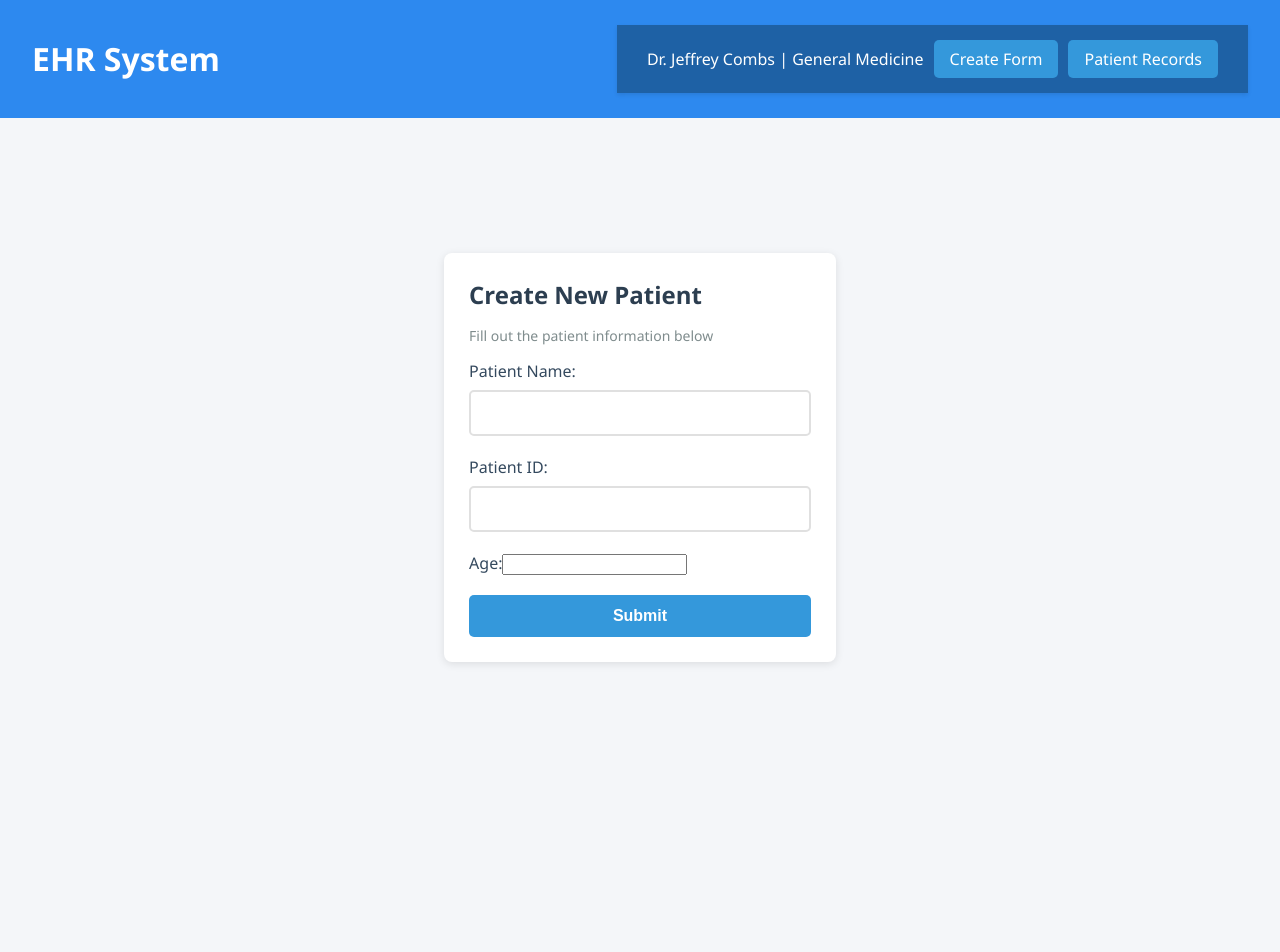
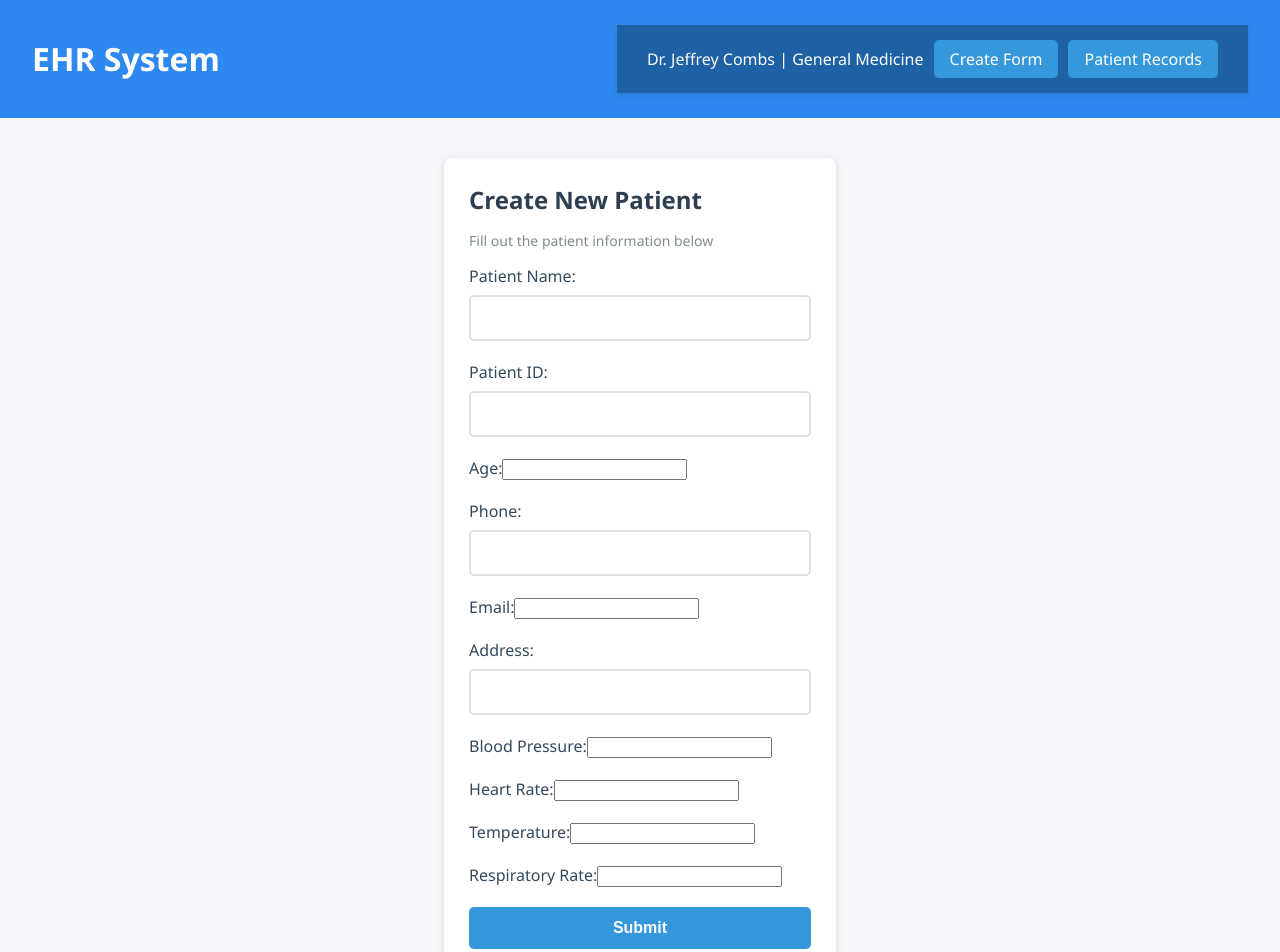
Before and after one commit to WeihaoWu30/hackrpi-2025, a React (Create React App) app in the folder frontend/: page /form in a window 1280 px wide. Shown: the top 952 px of the page. Before the commit the page ends 800 px from the top, so only its background shows below. Built offline with nearby package versions, Linux system fonts and the light colour scheme.

Commit message:
deleted json

```diff
--- a/frontend/src/Components/Form.js
+++ b/frontend/src/Components/Form.js
@@ -1,17 +1,24 @@
-import { useState } from 'react';
+import { useState } from "react";
 
 function Form({ children }) {
   const [formData, setFormData] = useState({
     patientName: "",
     patientId: "",
-    age: ""
+    age: "",
+    phone: "",
+    email: "",
+    address: " ",
+    pressure:"",
+    heartrate:"",
+    temp:"",
+    resprate:"",
   });
 
   const handleChange = (event) => {
     const { name, value } = event.target;
-    setFormData(prevData => ({
+    setFormData((prevData) => ({
       ...prevData,
-      [name]: value
+      [name]: value,
     }));
   };
 
@@ -55,6 +62,76 @@ function Form({ children }) {
         />
       </label>
 
+      <label>
+        Phone:
+        <input
+          type="text"
+          name="phone"
+          value={formData.phone}
+          onChange={handleChange}
+        />
+      </label>
+
+      <label>
+        Email:
+        <input
+          type="email"
+          name="email"
+          value={formData.email}
+          onChange={handleChange}
+        />
+      </label>
+
+      <label>
+        Address:
+        <input
+          type="text"
+          name="address"
+          value={formData.address}
+          onChange={handleChange}
+        />
+      </label>
+
+      <label>
+        Blood Pressure:
+        <input
+          type="number"
+          name="pressure"
+          value={formData.pressure}
+          onChange={handleChange}
+        />
+      </label>
+
+      <label>
+        Heart Rate:
+        <input
+          type="number"
+          name="heartrate"
+          value={formData.heartrate}
+          onChange={handleChange}
+        />
+      </label>
+
+      <label>
+        Temperature:
+        <input
+          type="number"
+          name="temp"
+          value={formData.temp}
+          onChange={handleChange}
+        />
+      </label>
+
+      <label>
+        Respiratory Rate:
+        <input
+          type="number"
+          name="resprate"
+          value={formData.resprate}
+          onChange={handleChange}
+        />
+      </label>
+
       <button type="submit">Submit</button>
     </form>
   );
--- a/frontend/src/Components/TableCard.js
+++ b/frontend/src/Components/TableCard.js
@@ -12,10 +12,10 @@ function TableCard(props) {
   )); // single patient object
 
   return (
-    <detials className="labs-card">
-      <summary>
-      <h2><i className="fa-solid fa-flask"></i> Past Labs</h2>
-      </summary>
+    <section className="labs-card">
+      <h2>
+        <i className="fa-solid fa-flask"></i> Past Labs
+      </h2>
       <table className="labs-table">
         <thead>
           <tr>
@@ -27,7 +27,7 @@ function TableCard(props) {
         </thead>
         <tbody>{patient}</tbody>
       </table>
-    </detials>
+    </section>
   );
 }
 
```
